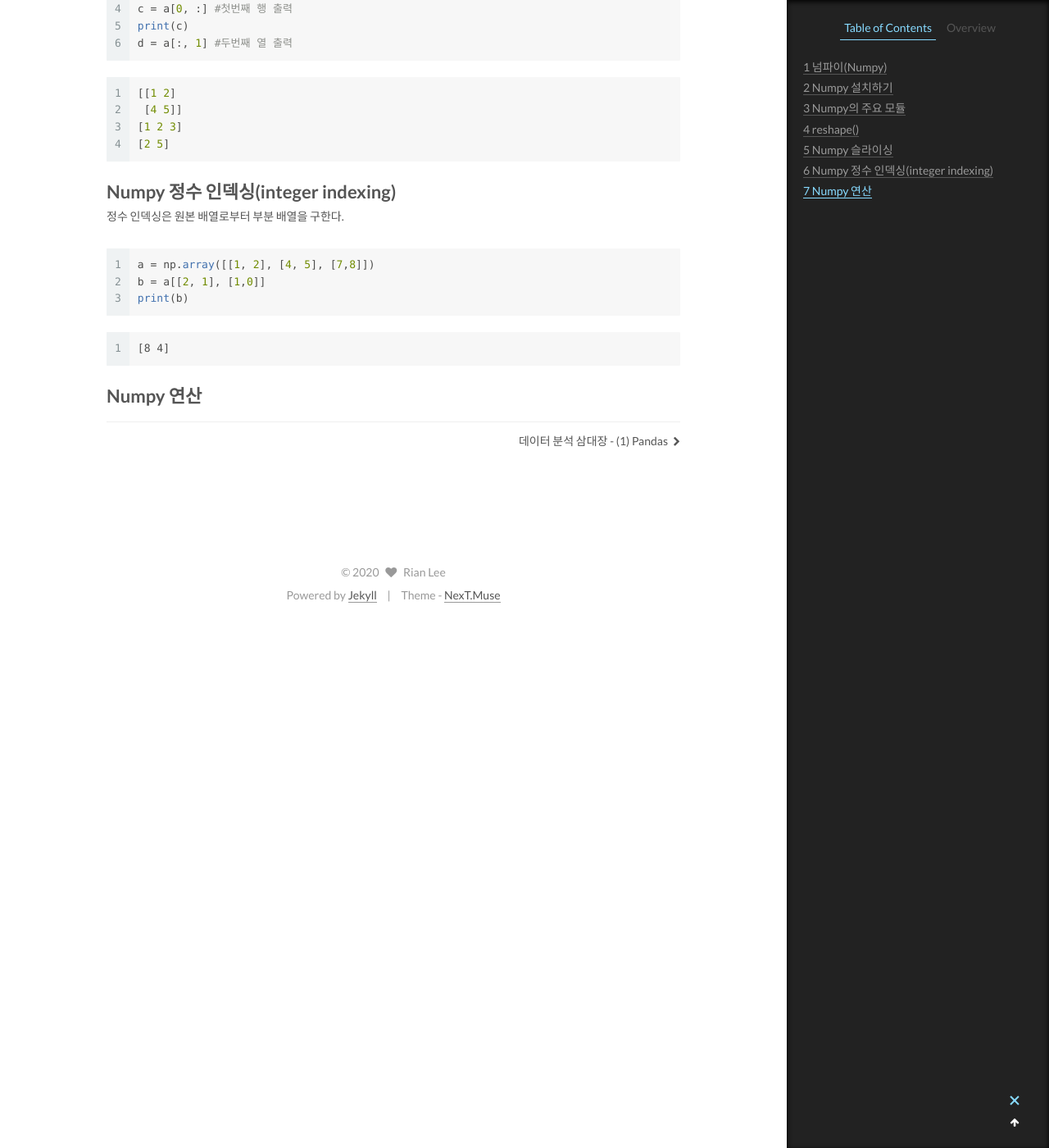
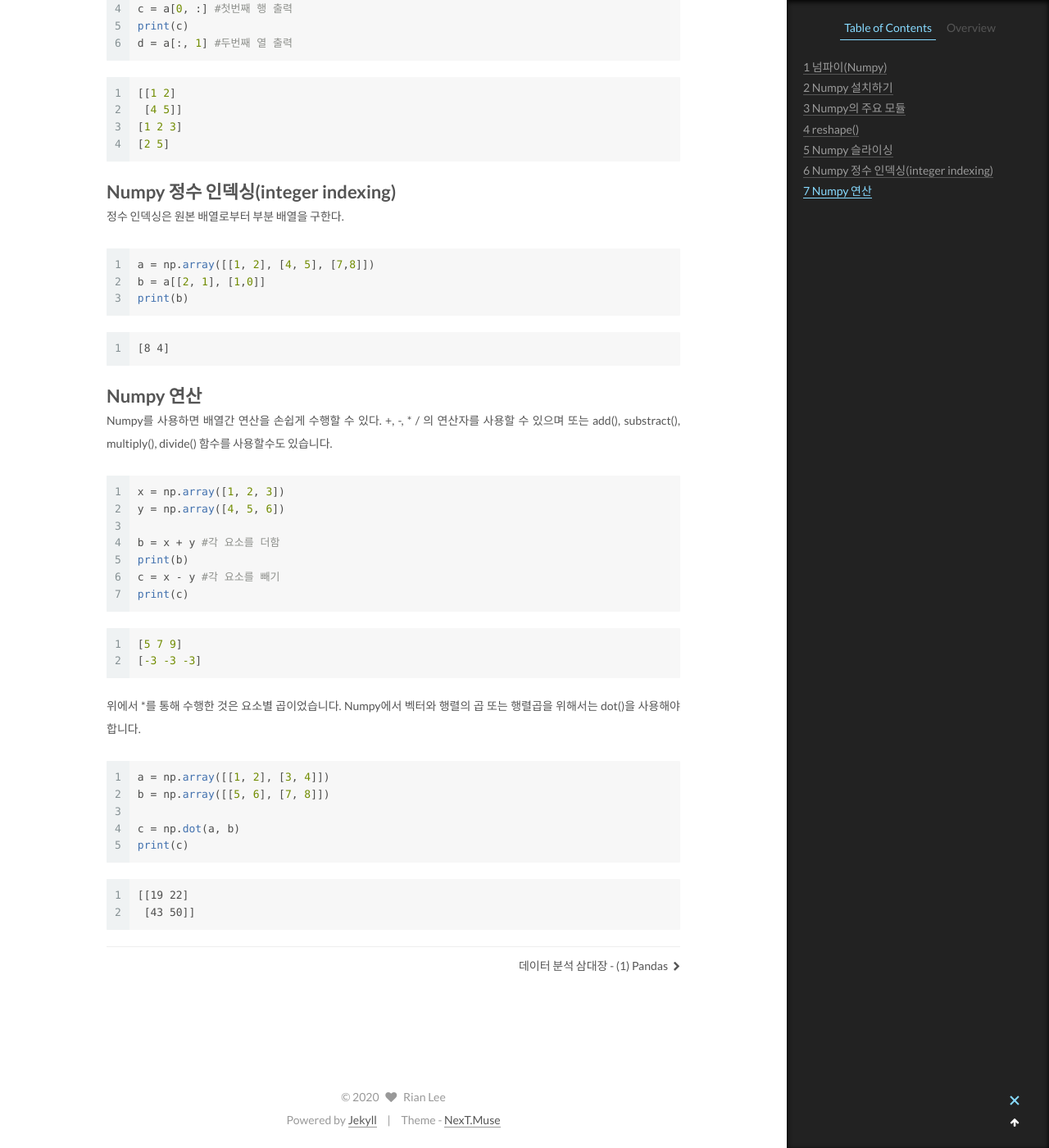
Before and after one commit to jiyeoon/jiyeoon.github.io, a Jekyll site: the page built from _posts/crawling/2020-01-13-numpy.md, in a window 1280 px wide and 1400 px high, scrolled down 4040 px. Shown: the whole window at 82% size. Built offline with Jekyll 4.4.1, drawn with Linux system fonts in a browser that asks for light colours.

Commit message:
Update 2020-01-13-numpy.md

````diff
--- a/_posts/crawling/2020-01-13-numpy.md
+++ b/_posts/crawling/2020-01-13-numpy.md
@@ -204,3 +204,36 @@ print(b)
 ```
 
 # Numpy 연산
+
+Numpy를 사용하면 배열간 연산을 손쉽게 수행할 수 있다.
++, -, * / 의 연산자를 사용할 수 있으며 또는 add(), substract(), multiply(), divide() 함수를 사용할수도 있습니다.
+
+```python
+x = np.array([1, 2, 3])
+y = np.array([4, 5, 6])
+
+b = x + y #각 요소를 더함
+print(b)
+c = x - y #각 요소를 빼기
+print(c)
+```
+
+```s
+[5 7 9]
+[-3 -3 -3]
+```
+
+위에서 *를 통해 수행한 것은 요소별 곱이었습니다. Numpy에서 벡터와 행렬의 곱 또는 행렬곱을 위해서는 dot()을 사용해야 합니다.
+
+```python
+a = np.array([[1, 2], [3, 4]])
+b = np.array([[5, 6], [7, 8]])
+
+c = np.dot(a, b)
+print(c)
+```
+
+```
+[[19 22]
+ [43 50]]
+```
````
